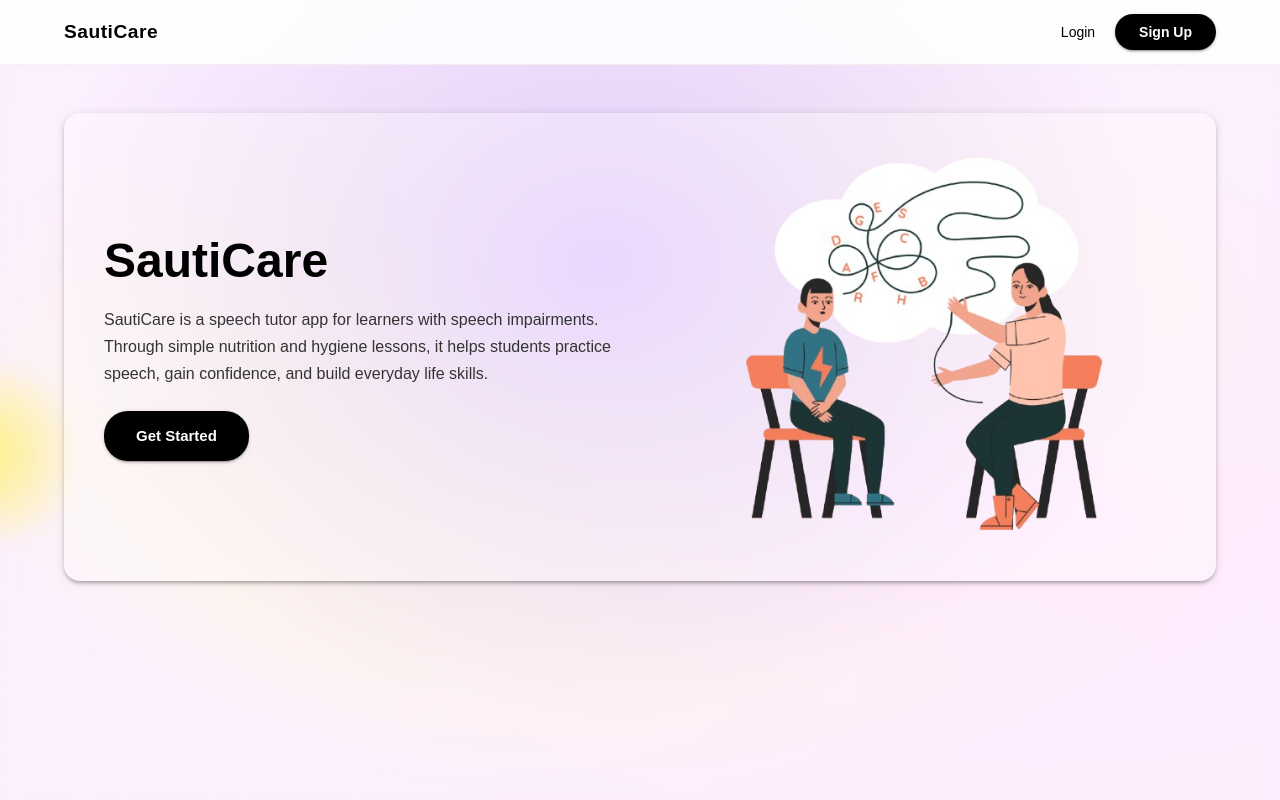
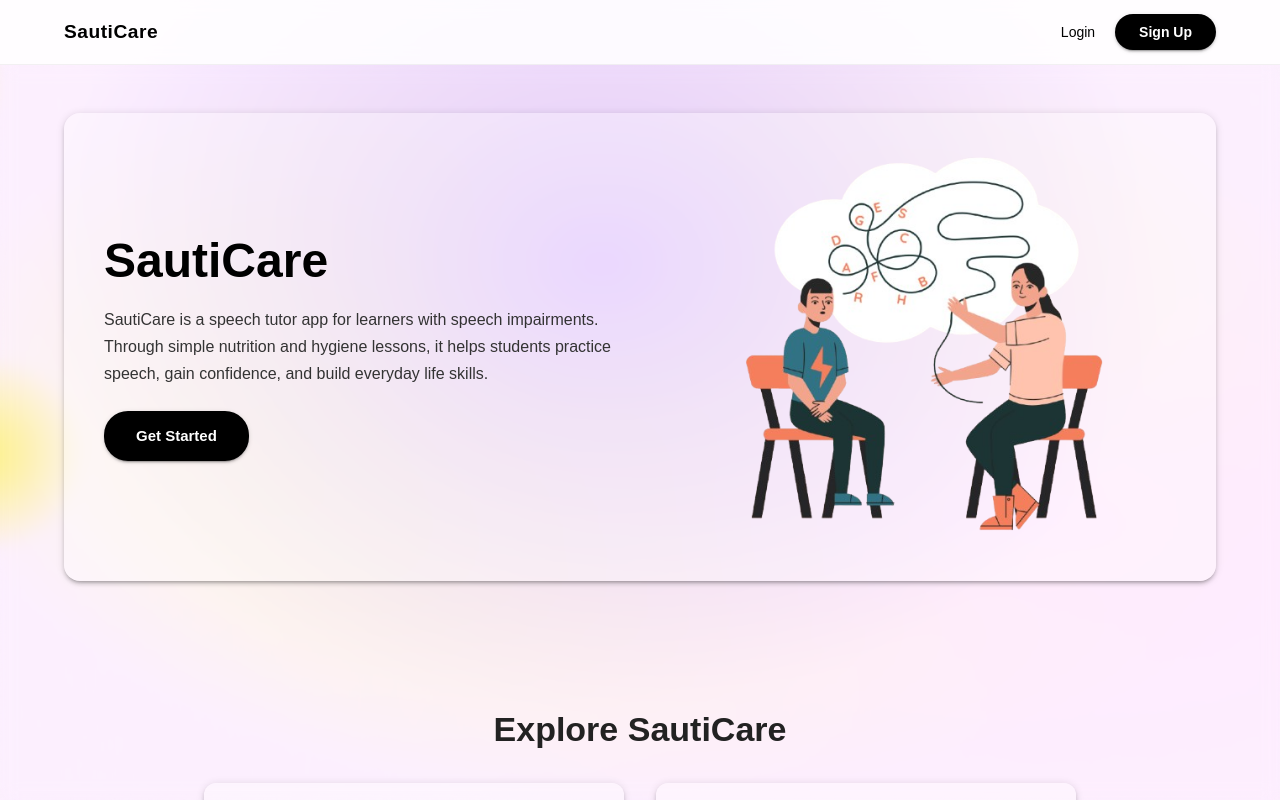
Before and after one commit to samwanyua/speech-tutor-frontend, a Next.js app: page / in a window 1280 px wide. Built offline with nearby package versions, Linux system fonts and the light colour scheme; some icons are missing.

Commit message:
Update node

```diff
--- a/package.json
+++ b/package.json
@@ -15,7 +15,7 @@
     "@mui/material": "^7.3.5",
     "@mui/system": "^7.3.5",
     "@mui/x-data-grid": "^8.10.2",
-    "next": "^15.5.0",
+    "next": "^16.1.6",
     "react": "^19.1.0",
     "react-dom": "^19.1.0",
     "react-icons": "^5.5.0",
--- a/src/app/page.tsx
+++ b/src/app/page.tsx
@@ -59,7 +59,7 @@ export default function Home() {
               color="primary"
               size="large"
               component={Link}
-              href="/auth/signup"
+              href="/profile"
               sx={{
                 borderRadius: '24px',
                 textTransform: 'none',
@@ -109,7 +109,7 @@ export default function Home() {
           py: 8,
         }}
       >
-        {/* <Typography
+        <Typography
           variant="h4"
           textAlign="center"
           fontWeight={600}
@@ -117,10 +117,10 @@ export default function Home() {
           sx={{ mb: 4 }}
         >
           Explore SautiCare
-        </Typography> */}
+        </Typography>
 
         {/* Grid container */}
-        {/* <Grid
+        <Grid
           container
           spacing={4}
           justifyContent="center"
@@ -149,7 +149,13 @@ export default function Home() {
               link: '/dashboard',
               button: 'View Dashboard',
             },
-
+            // {
+            //   title: 'Offline Mode',
+            //   description:
+            //     'Keep learning even without internet access. Your progress will sync automatically once reconnected.',
+            //   link: '/offline',
+            //   button: 'Go Offline',
+            // },
           ].map((card, index) => (
             <Grid
               key={index}
@@ -221,7 +227,7 @@ export default function Home() {
               </Card>
             </Grid>
           ))}
-        </Grid> */}
+        </Grid>
       </Container>
 
 
```
Also changed, not shown: 1 other file (tests, documents, lock files or other folders).
